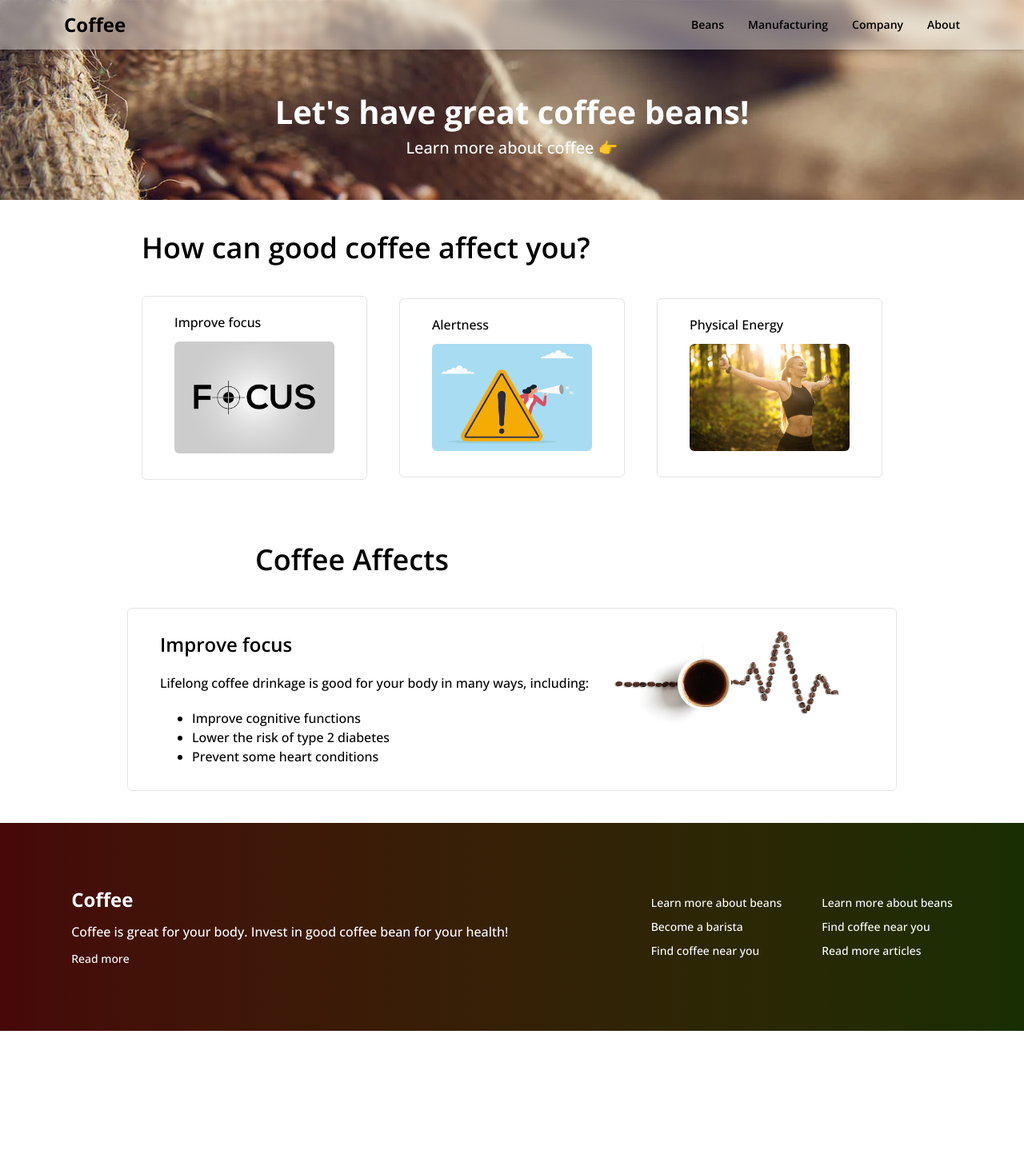
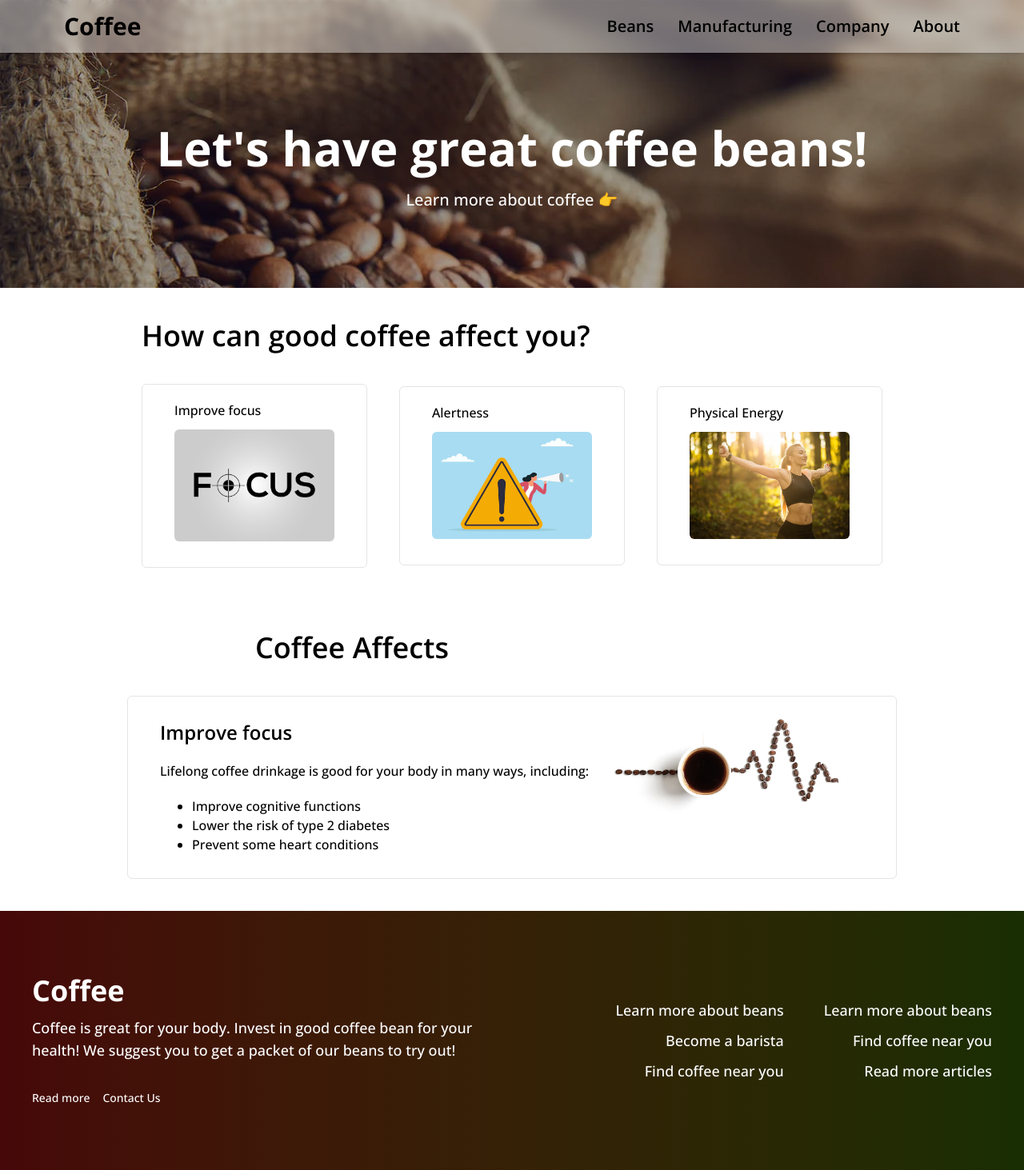
Before and after one commit to sereitepy/aditi-module-1, a plain HTML site: page index.html in a window 1280 px wide. Shown: the whole page at 80% size. Before the commit the page ends 1289 px from the top, so only its background shows below. Drawn offline with nearby package versions, Linux system fonts and the light colour scheme.

Commit message:
Make header and footer become responsive

```diff
--- a/index.html
+++ b/index.html
@@ -11,39 +11,102 @@
     <script src="https://cdn.jsdelivr.net/npm/@tailwindcss/browser@4"></script>
   </head>
   <body>
-    <!-- Header -->
-    <header class="header w-full py-4 shadow-md z-100 px-20">
-      <div class="font-bold text-2xl">Coffee</div>
+    <!-- Header Tablet and Desktop -->
+    <div class="min-[585px]:flex hidden">
+      <header
+        class="header w-full py-4 shadow-md z-100 px-10 md:px-15 lg:px-20 flex items-center"
+      >
+        <div class="font-bold text-2xl min-[1025px]:text-3xl">Coffee</div>
         <div class="nav">
           <p
-          class="links text-sm hover:underline hover:underline-offset-4 font-semibold"
+            class="links text-sm min-[481px]:text-[16px] min-[800px]:text-lg min-[1025px]:text-xl hover:underline hover:underline-offset-4 font-semibold"
           >
             Beans
           </p>
-        <p class="links text-sm hover:underline hover:underline-offset-4">
+          <p
+            class="links text-sm min-[481px]:text-[16px] min-[800px]:text-lg min-[481px]:text-lg min-[1025px]:text-xl hover:underline hover:underline-offset-4"
+          >
             Manufacturing
           </p>
-        <p class="links text-sm hover:underline hover:underline-offset-4">
+          <p
+            class="links text-sm min-[481px]:text-[16px] min-[800px]:text-lg min-[481px]:text-lg min-[1025px]:text-xl hover:underline hover:underline-offset-4"
+          >
             Company
           </p>
-        <p class="links text-sm hover:underline hover:underline-offset-4">
+          <p
+            class="links text-sm min-[481px]:text-[16px] min-[800px]:text-lg min-[481px]:text-lg min-[1025px]:text-xl hover:underline hover:underline-offset-4"
+          >
             About
           </p>
         </div>
       </header>
+    </div>
 
+    <!-- Header Mobile -->
+    <div class="max-[585px]:flex hidden">
+      <header
+        class="header w-full py-4 shadow-md z-100 px-10 md:px-15 lg:px-20 flex flex-col items-center gap-5"
+      >
+        <div class="flex items-center justify-between w-full">
+          <div class="font-bold text-2xl min-[1025px]:text-3xl">Coffee</div>
+          <img
+            class="menu focus-image w-8 h-auto rounded-md cursor-pointer"
+            src="menu.png"
+            alt="Flowers in Chania"
+            onclick="navMenu()"
+          />
+        </div>
+        <div
+          id="mobile-nav"
+          class="hidden flex flex-col items-baseline justify-center gap-1 pb-3 flex-wrap transition-all duration-700 delay-300 ease-in-out"
+        >
+          <p
+            class="links text-sm min-[481px]:text-[16px] min-[800px]:text-lg min-[1025px]:text-xl hover:underline hover:underline-offset-4 font-semibold"
+          >
+            Beans
+          </p>
+          <p
+            class="links text-sm min-[481px]:text-[16px] min-[800px]:text-lg min-[481px]:text-lg min-[1025px]:text-xl hover:underline hover:underline-offset-4"
+          >
+            Manufacturing
+          </p>
+          <p
+            class="links text-sm min-[481px]:text-[16px] min-[800px]:text-lg min-[481px]:text-lg min-[1025px]:text-xl hover:underline hover:underline-offset-4"
+          >
+            Company
+          </p>
+          <p
+            class="links text-sm min-[481px]:text-[16px] min-[800px]:text-lg min-[481px]:text-lg min-[1025px]:text-xl hover:underline hover:underline-offset-4"
+          >
+            About
+          </p>
+        </div>
+      </header>
+    </div>
+
+    <!-- Body aside from header and footer -->
     <body class="">
+      <!-- Hero section -->
       <section class="hero-container overflow-hidden">
         <div
-          class="hero hover:scale-110 transition-all duration-200 ease-in-out"
+          class="hero hover:scale-110 transition-all duration-200 ease-in-out h-70 min-[1025px]:h-90"
         >
-          <p class="hero-title">Let's have great coffee beans!</p>
-          <p class="hero-subtitle">Learn more about coffee 👉</p>
+          <div
+            class="h-full bg-black/35 w-full flex flex-col gap-5 items-center justify-center"
+          >
+            <p
+              class="hero-title text-2xl min-[481px]:text-3xl min-[800px]:text-4xl min-[1025px]:text-6xl px-10 text-center"
+            >
+              Let's have great coffee beans!
+            </p>
+            <a href="#" class="hero-subtitle">Learn more about coffee 👉</a>
+          </div>
         </div>
       </section>
 
       <!-- Highkey the main body -->
       <div class="flex flex-col items-center max-w-7xl">
+        <!-- How can good coffee affect you part -->
         <section class="px-40 py-10 flex flex-col gap-10 items-baseline">
           <h1 class="text-4xl font-semibold flex items-center justify-baseline">
             How can good coffee affect you?
@@ -83,6 +146,7 @@
           </section>
         </section>
 
+        <!-- Coffee Affects part -->
         <section class="p-10 flex flex-col gap-10">
           <h1
             class="pl-40 text-4xl font-semibold flex items-baseline text-left justify-baseline"
@@ -118,78 +182,83 @@
       </div>
     </body>
 
-    <!-- <section class="article-section">
-      <article class="first-article">
-        <h1>What are coffee made of?</h1>
-        <p>
-          Coffee beans come from the seeds of coffee cherries that grow on
-          coffee plants, primarily in a region near the equator called the "Bean
-          Belt".
+    <!-- Footer -->
+    <footer
+      class="footer py-20 bg-linear-to-r from-red-950 to-lime-950 px-10 flex max-[992px]:flex-col items-center justify-between gap-5"
+    >
+      <div
+        class="flex flex-col gap-9 min-[1025px]:max-w-xl min-[1340px]:max-w-3xl"
+      >
+        <div class="flex flex-col gap-3">
+          <div class="text-white font-bold text-2xl min-[1025px]:text-4xl">
+            Coffee
+          </div>
+          <p class="text-white text-md min-[1025px]:text-lg">
+            Coffee is great for your body. Invest in good coffee bean for your
+            health! We suggest you to get a packet of our beans to try out!
           </p>
-        <img
-          class="coffee-plant-img"
-          src="coffee-plant.jpg.webp"
-          alt="Flowers in Chania"
-        />
-      </article>
-
-      <article class="first-article">
-        <h1 class="article-title">What are coffee made of?</h1>
-        <p>
-          Coffee beans come from the seeds of coffee cherries that grow on
-          coffee plants, primarily in a region near the equator called the "Bean
-          Belt".
-        </p>
-        <img
-          class="coffee-plant-img"
-          src="coffee-plant.jpg.webp"
-          alt="Flowers in Chania"
-        />
-      </article>
-
-      <article class="first-article">
-        <h1 class="article-title">What are coffee made of?</h1>
-        <p>
-          Coffee beans come from the seeds of coffee cherries that grow on
-          coffee plants, primarily in a region near the equator called the "Bean
-          Belt".
-        </p>
-        <img
-          class="coffee-plant-img"
-          src="coffee-plant.jpg.webp"
-          alt="Flowers in Chania"
-        />
-      </article>
-    </section> -->
-
-    <footer class="footer py-20 bg-linear-to-r from-red-950 to-lime-950">
-      <div class="flex flex-col gap-3">
-        <div class="text-white font-bold text-2xl">Coffee</div>
-        <p class="text-white text-md">
-          Coffee is great for your body. Invest in good coffee bean for your
-          health!
-        </p>
+        </div>
+        <div class="min-[992px]:flex hidden items-center gap-4">
           <a
             href="#"
-          class="text-white text-sm hover:underline hover:underline-offset-4 w-fit"
+            class="text-white text-sm hover:underline hover:underline-offset-4 w-fit min-[1025px]:text-md"
             >Read more</a
           >
+          <a
+            href="#"
+            class="text-white text-sm hover:underline hover:underline-offset-4 w-fit min-[1025px]:text-md"
+            >Contact Us</a
+          >
+        </div>
       </div>
 
+      <p
+        class="max-[992px]:flex hidden text-white text-lg font-bold items-baseline justify-baseline w-full pt-5"
+      >
+        Understand more about us:
+      </p>
+
       <!-- all links -->
-      <section class="link-section text-sm">
+      <section
+        class="link-section w-full min-[992px]:text-right min-[992px]:flex min-[992px]:items-end min-[992px]:justify-end flex-wrap"
+      >
         <div class="footer-links">
-          <p class="links">Learn more about beans</p>
-          <p class="links">Become a barista</p>
-          <p class="links">Find coffee near you</p>
+          <p class="links min-[1111px]:text-lg min-[1025px]:text-md text-sm">
+            Learn more about beans
+          </p>
+          <p class="links min-[1111px]:text-lg min-[1025px]:text-md text-sm">
+            Become a barista
+          </p>
+          <p class="links min-[1111px]:text-lg min-[1025px]:text-md text-sm">
+            Find coffee near you
+          </p>
         </div>
 
         <div class="footer-links">
-          <p class="links">Learn more about beans</p>
-          <p class="links">Find coffee near you</p>
-          <p class="links">Read more articles</p>
+          <p class="links min-[1111px]:text-lg min-[1025px]:text-md text-sm">
+            Learn more about beans
+          </p>
+          <p class="links min-[1111px]:text-lg min-[1025px]:text-md text-sm">
+            Find coffee near you
+          </p>
+          <p class="links min-[1111px]:text-lg min-[1025px]:text-md text-sm">
+            Read more articles
+          </p>
         </div>
       </section>
     </footer>
+
+    <!-- Javascript for Hamburger Menue navigation -->
+    <script>
+      function navMenu() {
+        var x = document.getElementById('mobile-nav')
+        if (x.style.display === 'block') {
+          x.style.display = 'none'
+        } else {
+          x.style.display = 'block'
+          x.style.gap = '20px'
+        }
+      }
+    </script>
   </body>
 </html>
--- a/styles.css
+++ b/styles.css
@@ -52,7 +52,7 @@ body {
 
 .hero {
   background-image: url('coffee-beans.jpg.webp');
-  height: 250px;
+  /* height: 250px; */
   object-fit: cover;
   object-position: bottom;
   background-color: black;
@@ -69,7 +69,7 @@ body {
 
 .hero-title {
   color: white;
-  font-size: 40px;
+  /* font-size: 40px; */
   font-weight: bold;
   /* padding: 30px; */
   padding-top: 60px;
```
Also changed, not shown: menu.png (added). Lines whose indentation alone changed are shown as unchanged.
